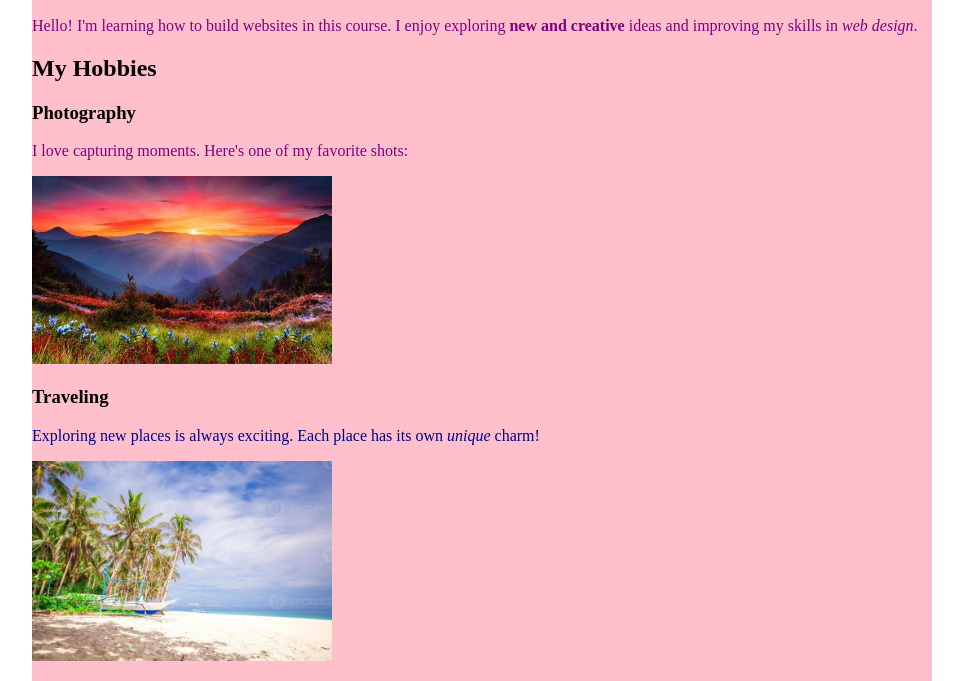
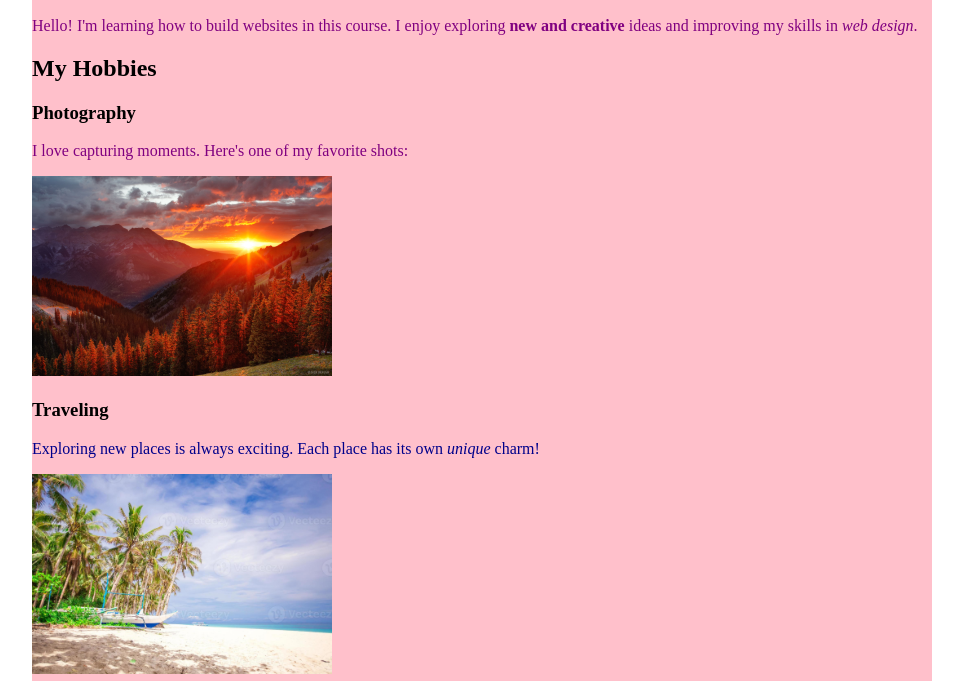
Before and after one commit to tpineda7/1316_Projecta, a plain HTML site: page index.html in a window 1280 px wide. Shown: the part 110-791 px from the top of the page, without its empty margins (158-1121 px from the left). Drawn offline with Linux system fonts and the light colour scheme.

Commit message:
new photo

```diff
--- a/index.html
+++ b/index.html
@@ -44,7 +44,7 @@
     <p>
         I love capturing moments. Here's one of my favorite shots:
     </p>
-		<img src="images/OIP.jpg" alt="Sunset over mountains" title="A peaceful mountain sunset" width="300">
+		<img src="Images/20100822-Uncompahgre-Sunset.jpg" alt="Sunset over mountains" title="A peaceful mountain sunset" width="300">
 
     <h3>Traveling</h3>
     <p style="color: darkblue;">
```
Also changed, not shown: Images/20100822-Uncompahgre-Sunset.jpg (added).
